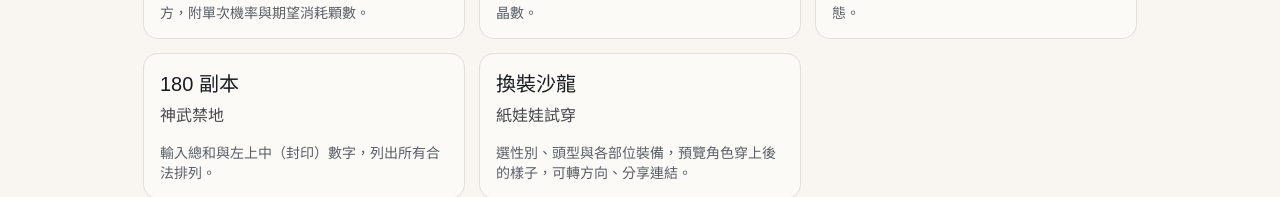
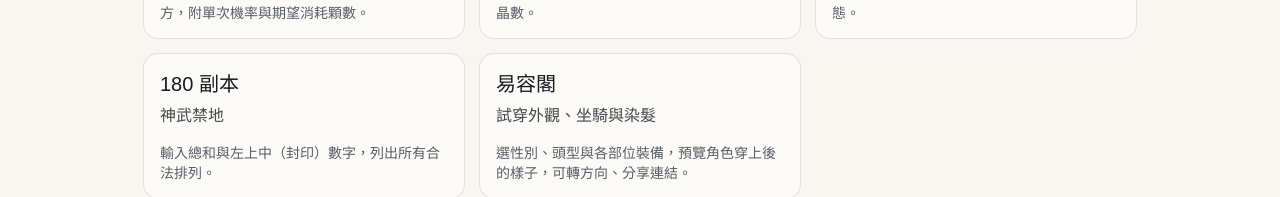
Before and after one commit to hanshino/genbu, a Next.js app: page /tools in a window 1280 px wide. Shown: the part 291-488 px from the top of the page. Built offline with nearby package versions, Linux system fonts and the light colour scheme; no server answers.

Commit message:
chore(salon): 工具更名為易容閣

```diff
--- a/src/app/tools/page.tsx
+++ b/src/app/tools/page.tsx
@@ -43,8 +43,8 @@ export default function ToolsHubPage() {
         />
         <ToolCard
           href="/tools/salon"
-          title="換裝沙龍"
-          subtitle="紙娃娃試穿"
+          title="易容閣"
+          subtitle="試穿外觀、坐騎與染髮"
           description="選性別、頭型與各部位裝備，預覽角色穿上後的樣子，可轉方向、分享連結。"
         />
       </div>
--- a/src/app/tools/salon/page.tsx
+++ b/src/app/tools/salon/page.tsx
@@ -19,7 +19,7 @@ import {
 export const dynamic = "force-dynamic";
 
 export const metadata: Metadata = {
-  title: "換裝沙龍 · 玄武",
+  title: "易容閣 · 玄武",
   description: "挑選各部位的外觀，預覽角色穿上後的樣子。",
   alternates: { canonical: "/tools/salon" },
 };
@@ -100,7 +100,7 @@ export default async function SalonPage({ searchParams }: Props) {
         <BackLink href="/tools" />
       </nav>
       <header className="mb-5">
-        <h1 className="font-heading text-3xl font-bold">換裝沙龍</h1>
+        <h1 className="font-heading text-3xl font-bold">易容閣</h1>
         <p className="mt-2 text-sm text-muted-foreground">
           挑選各部位的外觀，預覽角色穿上後的樣子。相同外觀的道具合併成一格，點格子就能換裝。
         </p>
--- a/src/components/layout/navbar.tsx
+++ b/src/components/layout/navbar.tsx
@@ -49,7 +49,7 @@ const navGroups: NavGroup[] = [
       { href: "/tools/160", label: "160 迷霧九宮格" },
       { href: "/tools/175", label: "175 北斗七星" },
       { href: "/tools/180", label: "180 神武禁地" },
-      { href: "/tools/salon", label: "換裝沙龍" },
+      { href: "/tools/salon", label: "易容閣" },
     ],
   },
   {
```
